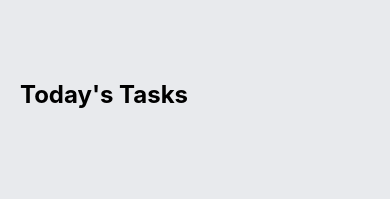
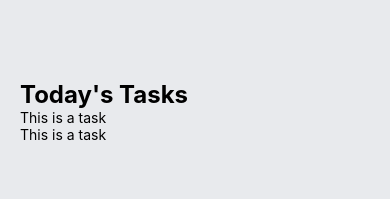
Before and after one commit to JallenC/Todo_List, a React Native app: screen / in a window 390 px wide. Shown: the top 199 px of the page. Built offline with nearby package versions, Linux system fonts and the light colour scheme.

Commit message:
Appjs-u1

```diff
--- a/App.js
+++ b/App.js
@@ -1,6 +1,6 @@
-import { StatusBar } from 'expo-status-bar';
 import React from 'react';
 import { StyleSheet, Text, View } from 'react-native';
+import Task from './components/Task';
 
 export default function App() {
   return (
@@ -11,6 +11,8 @@ export default function App() {
 
         <View style={styles.items}>
           {/* Tasks items */}
+          <Task text={'Task 1'} />
+          <Task text={'Task 2'} />
         </View>
       </View>
     </View>
```
